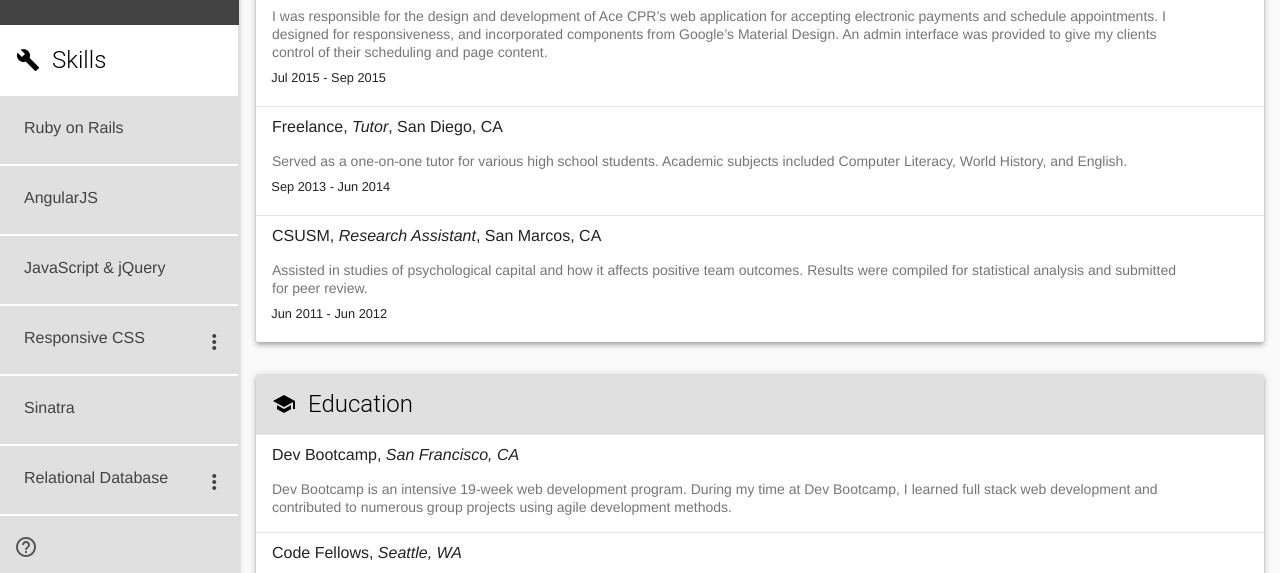
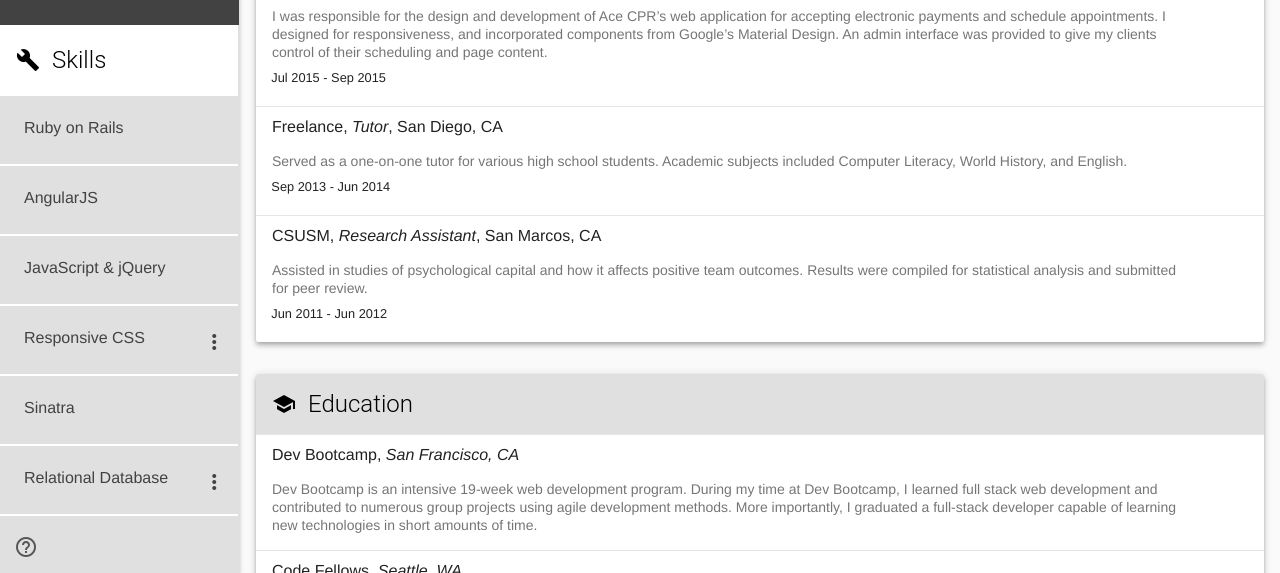
Before and after one commit to dhanesana/dhanesana, a website: page app/index.html in a window 1280 px wide. Shown: the part 227-800 px from the top of the page. Drawn offline with nearby package versions, Linux system fonts and the light colour scheme; some packages are replaced by stand-ins of ours; files that its build step writes are made by us from their sources.

Commit message:
Update education card text

```diff
--- a/app/views/main.html
+++ b/app/views/main.html
@@ -132,7 +132,7 @@
       </p>
     </div>
     <div class="mdl-card__supporting-text edu-desc">
-      Dev Bootcamp is an intensive 19-week web development program. During my time at Dev Bootcamp, I learned full stack web development and contributed to numerous group projects using agile development methods.
+      Dev Bootcamp is an intensive 19-week web development program. During my time at Dev Bootcamp, I learned full stack web development and contributed to numerous group projects using agile development methods. More importantly, I graduated a full-stack developer capable of learning new technologies in short amounts of time.
     </div>
 
     <div class="mdl-card__actions mdl-card--border">
```
